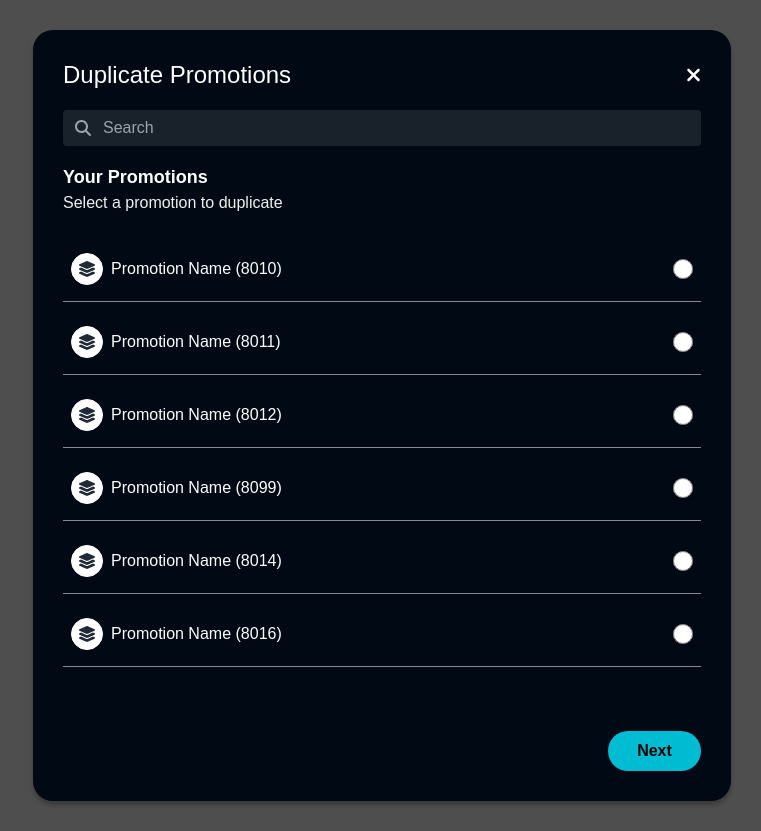
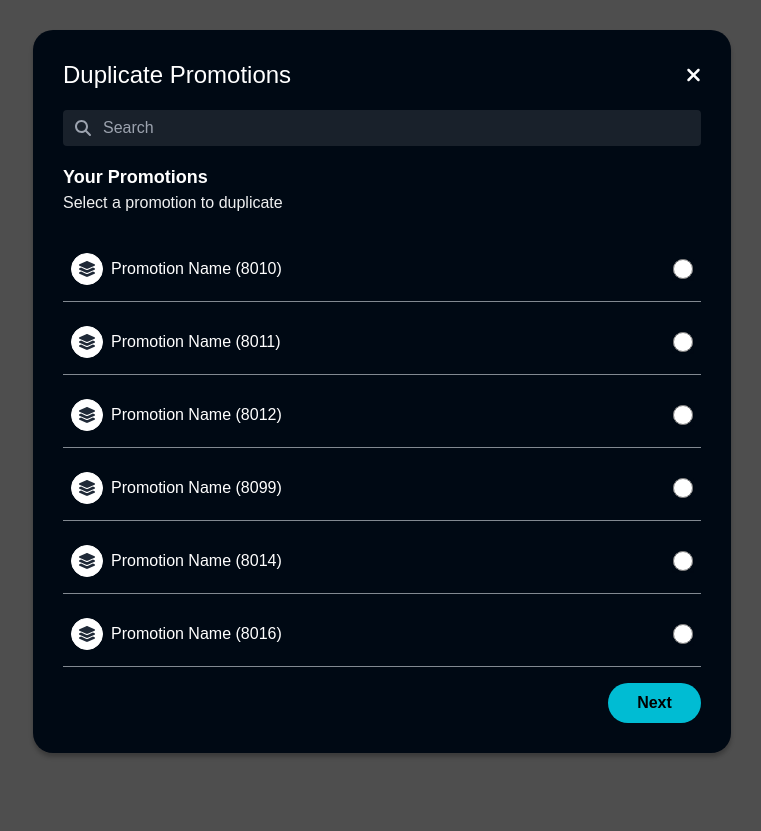
Before and after one commit to MAhmadSeng/Tikko, a React (Vite) app: page / in a window 1280 px wide. Shown: the whole page, without its empty margins (519-1280 px from the left). After the commit the page ends 800 px from the top, so only its background shows below. Built offline with nearby package versions, Linux system fonts and the light colour scheme.

Commit message:
Code Push commit

```diff
--- a/src/components/DuplicationPage2/DuplicationPage2.jsx
+++ b/src/components/DuplicationPage2/DuplicationPage2.jsx
@@ -25,7 +25,7 @@ const DuplicationPage2 = () => {
       <div className="flex items-center gap-2">
         <input
           type="checkbox"
-          className="w-[20px] h-[20px] rounded-lg shadow-sm border border-[#FFFFFF] bg-transparent  appearance-none checked:bg-blue-700 checked:border-transparent"
+          className="w-[20px] h-[20px] rounded-[5px] shadow-sm border border-[#FFFFFF] bg-transparent  appearance-none checked:bg-blue-700 checked:border-transparent"
         />
         <p className="text-base font-normal font-sourceSans leading-[20.11px] text-[#EFF0F1]">
           Send automated message to your affiliated who are promoting the
--- a/src/components/DuplicationPromotionPage1/DupliactionPromotionPage1.jsx
+++ b/src/components/DuplicationPromotionPage1/DupliactionPromotionPage1.jsx
@@ -47,7 +47,7 @@ const DuplicatePromotionPage1 = () => {
           ))}
         </ul>
       </div>
-      <div className="mt-16">
+      <div>
         <ButtonNext btnName="Next" bg="bg-[#00BCD3]" textColor="text-black" />
       </div>
     </WrapperComponent>
```
